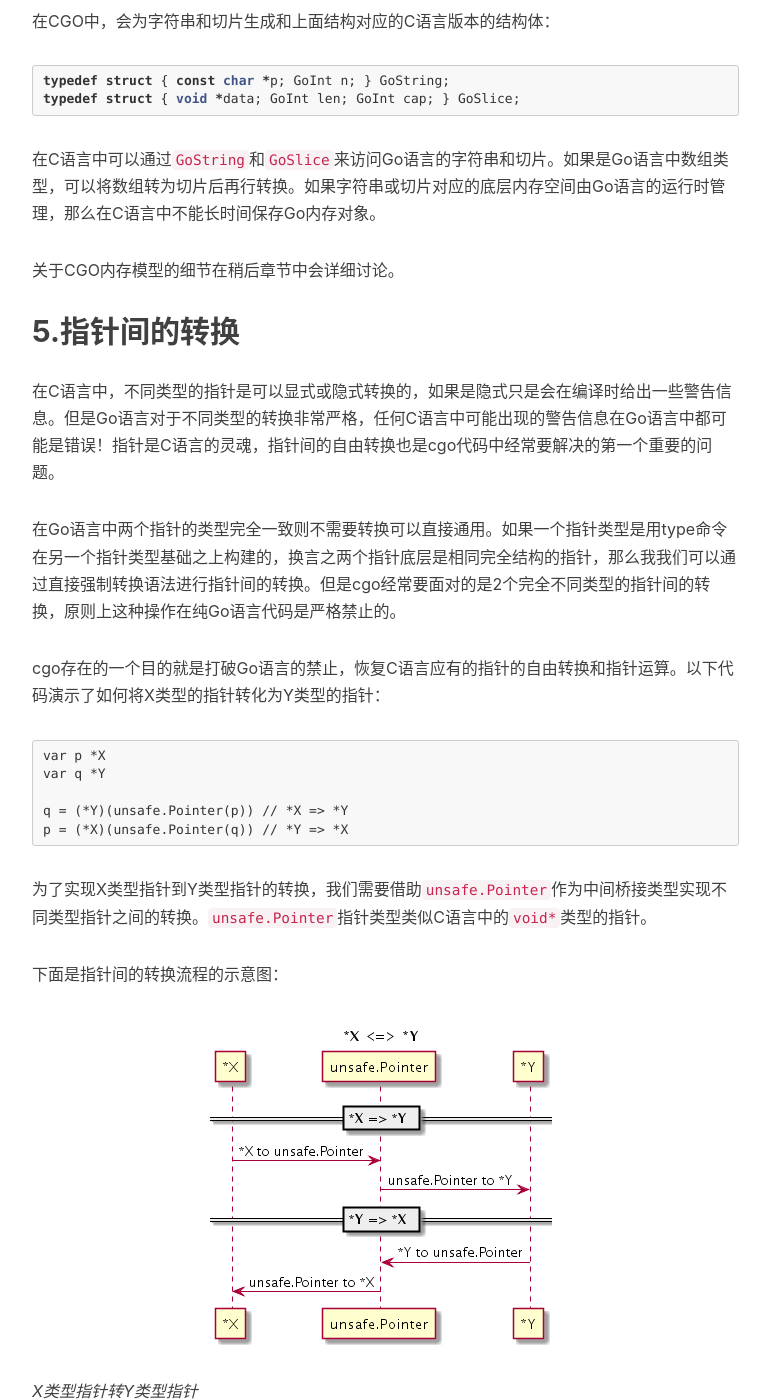
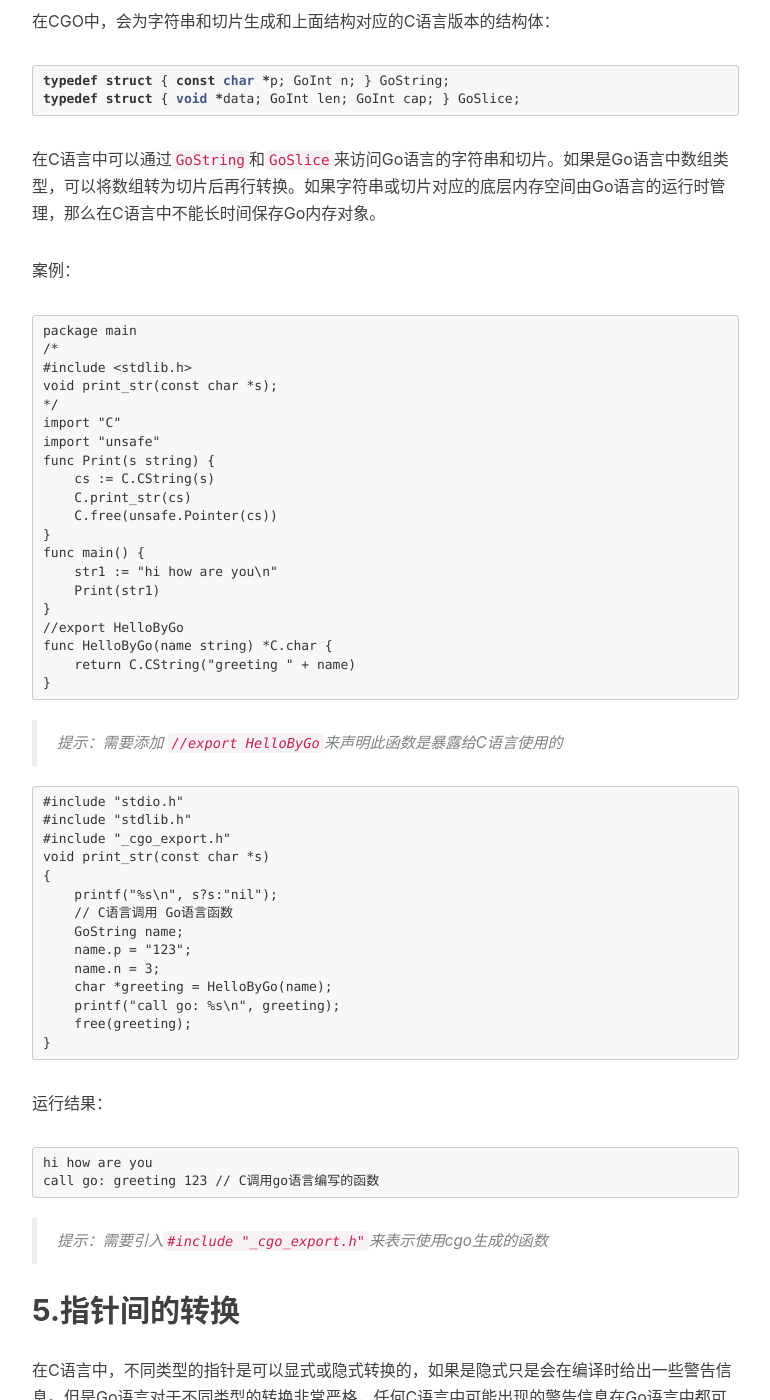
Before and after one commit to chenquan/chenquan.github.io, a Jekyll site: the page built from _posts/2019-08-20-cgo数据类型.md, in a window 1280 px wide and 1400 px high, scrolled down 9551 px. Shown: the whole window, without its empty margins (233-1003 px from the left). Built offline with Jekyll 4.4.1, drawn with Linux system fonts in a browser that asks for light colours; nearby versions of some CDN libraries; comment, search, counter and statistics services are not loaded.

Commit message:
Add a case

````diff
--- a/_posts/2019-08-20-cgo数据类型.md
+++ b/_posts/2019-08-20-cgo数据类型.md
@@ -372,7 +372,60 @@ typedef struct { void *data; GoInt len; GoInt cap; } GoSlice;
 
 在C语言中可以通过`GoString`和`GoSlice`来访问Go语言的字符串和切片。如果是Go语言中数组类型，可以将数组转为切片后再行转换。如果字符串或切片对应的底层内存空间由Go语言的运行时管理，那么在C语言中不能长时间保存Go内存对象。
 
-关于CGO内存模型的细节在稍后章节中会详细讨论。
+案例：
+
+```
+package main
+/*
+#include <stdlib.h>
+void print_str(const char *s);
+*/
+import "C"
+import "unsafe"
+func Print(s string) {
+    cs := C.CString(s)
+    C.print_str(cs)
+    C.free(unsafe.Pointer(cs))
+}
+func main() {
+    str1 := "hi how are you\n"
+    Print(str1)
+}
+//export HelloByGo
+func HelloByGo(name string) *C.char {
+    return C.CString("greeting " + name)
+}
+```
+
+> 提示：需要添加 `//export HelloByGo`来声明此函数是暴露给C语言使用的
+
+```
+#include "stdio.h"
+#include "stdlib.h"
+#include "_cgo_export.h"
+void print_str(const char *s)
+{
+    printf("%s\n", s?s:"nil");
+    // C语言调用 Go语言函数
+    GoString name;
+    name.p = "123";
+    name.n = 3;
+    char *greeting = HelloByGo(name);
+    printf("call go: %s\n", greeting);
+    free(greeting);
+}
+```
+
+运行结果：
+
+```
+hi how are you
+call go: greeting 123 // C调用go语言编写的函数
+```
+
+> 提示：需要引入`#include "_cgo_export.h"`来表示使用cgo生成的函数
+
+
 
 ## 5.指针间的转换
 
````
